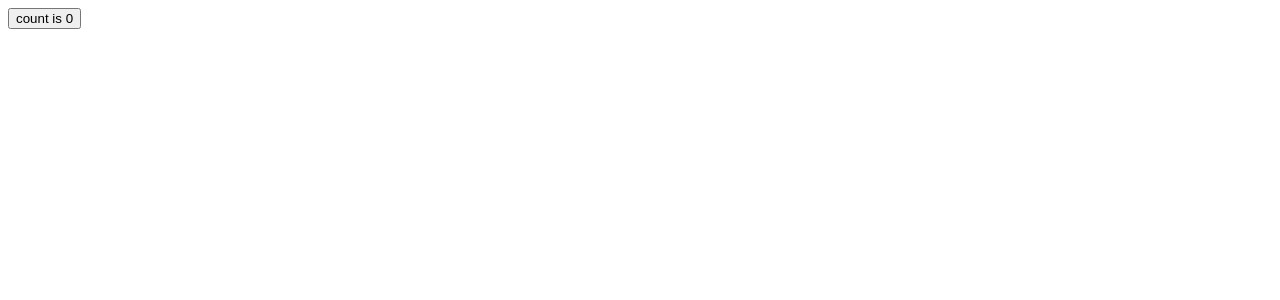
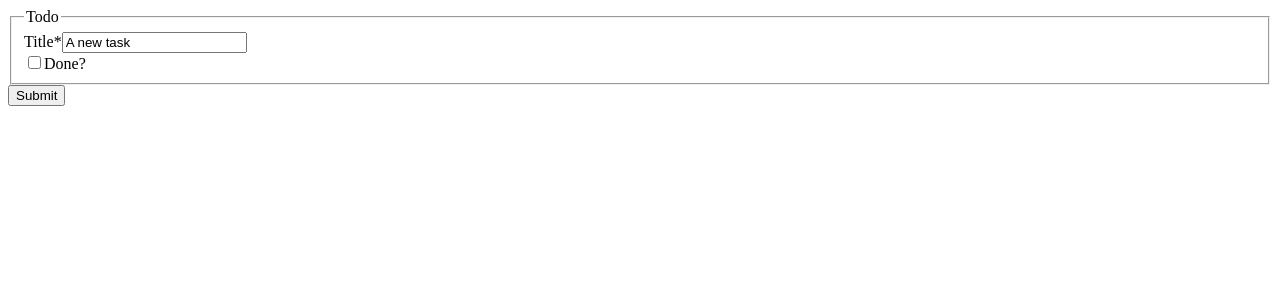
Before and after one commit to urfdvw/Password-Manager, a React (Vite) app: page / in a window 1280 px wide. Shown: the top 300 px of the page. Built offline with nearby package versions, Linux system fonts and the light colour scheme.

Commit message:
json schema form

```diff
--- a/package.json
+++ b/package.json
@@ -10,8 +10,12 @@
     "preview": "vite preview"
   },
   "dependencies": {
+    "@rjsf/core": "^5.12.1",
+    "@rjsf/utils": "^5.12.1",
+    "@rjsf/validator-ajv8": "^5.12.1",
     "react": "^18.2.0",
-    "react-dom": "^18.2.0"
+    "react-dom": "^18.2.0",
+    "tslib": "^2.6.2"
   },
   "devDependencies": {
     "@types/react": "^18.2.15",
--- a/src/App.jsx
+++ b/src/App.jsx
@@ -1,13 +1,28 @@
 import { useState } from "react";
+import Form from "@rjsf/core";
+import validator from "@rjsf/validator-ajv8";
+
+const schema = {
+    title: "Todo",
+    type: "object",
+    required: ["title"],
+    properties: {
+        title: { type: "string", title: "Title", default: "A new task" },
+        done: { type: "boolean", title: "Done?", default: false },
+    },
+};
 
 function App() {
-    const [count, setCount] = useState(0);
-
+    const handleSubmit = (e) => {
+        console.log(e.formData);
+    };
     return (
         <>
-            <button onClick={() => setCount((count) => count + 1)}>
-                count is {count}
-            </button>
+            <Form
+                schema={schema}
+                validator={validator}
+                onSubmit={handleSubmit}
+            />
         </>
     );
 }
```
Also changed, not shown: log/readme.md, 1 other file (tests, documents, lock files or other folders).
